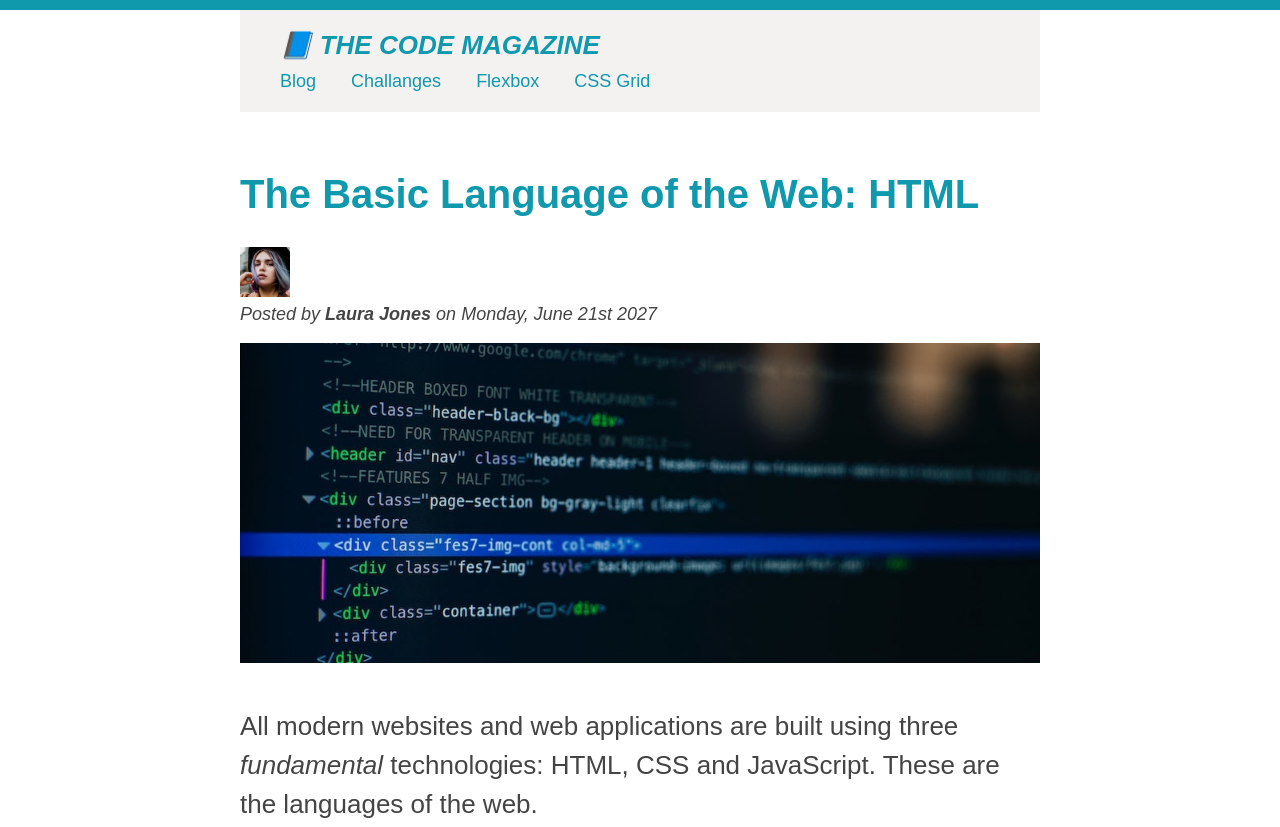
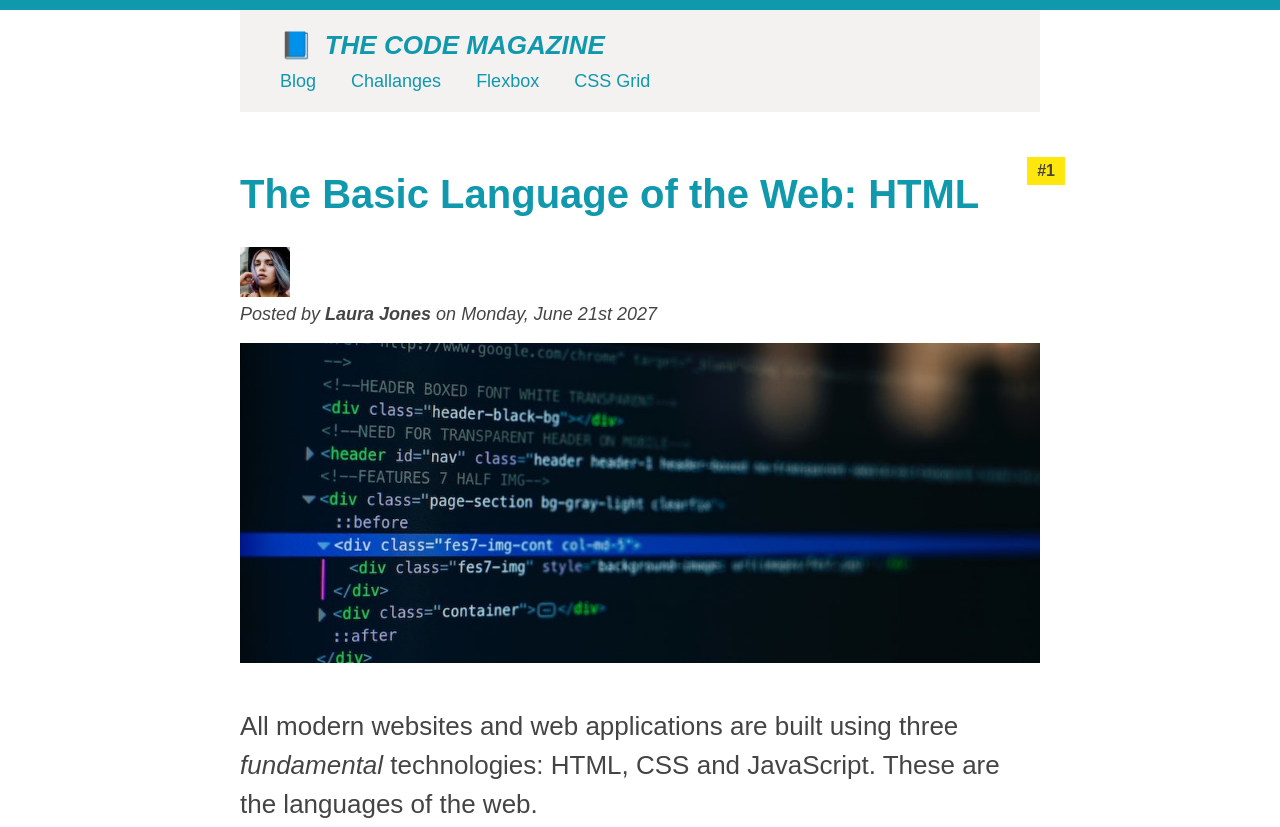
Before and after one commit to jayanttArora/html-css-course, a plain HTML site: page 03-CSS-Fundamentals/index.html in a window 1280 px wide. Shown: the top 827 px of the page. Drawn offline with Linux system fonts and the light colour scheme.

Commit message:
Add a #1 tag to post using Pseudo elements
Add #1 tag to heading using Pseudo Elements & Absolute Positioning.

```diff
--- a/03-CSS-Fundamentals/style.css
+++ b/03-CSS-Fundamentals/style.css
@@ -62,6 +62,7 @@ h1 {
 h2 {
   font-size: 40px;
   margin-bottom: 30px;
+  position: relative;
 }
 
 h3 {
@@ -187,6 +188,24 @@ button {
   right: 50px;
 }
 
+h1::first-letter {
+  font-style: normal;
+  margin-right: 5px;
+}
+
+h2::after {
+  content: "#1";
+  background-color: #ffe70e;
+  color: #444;
+  font-size: 16px;
+  font-weight: bold;
+  display: inline-block;
+  padding: 5px 10px;
+  position: absolute;
+  right: -25px;
+  top: -15px;
+}
+
 /* Resolving conflicts */
 /* #copyright {
   color: red;
```
